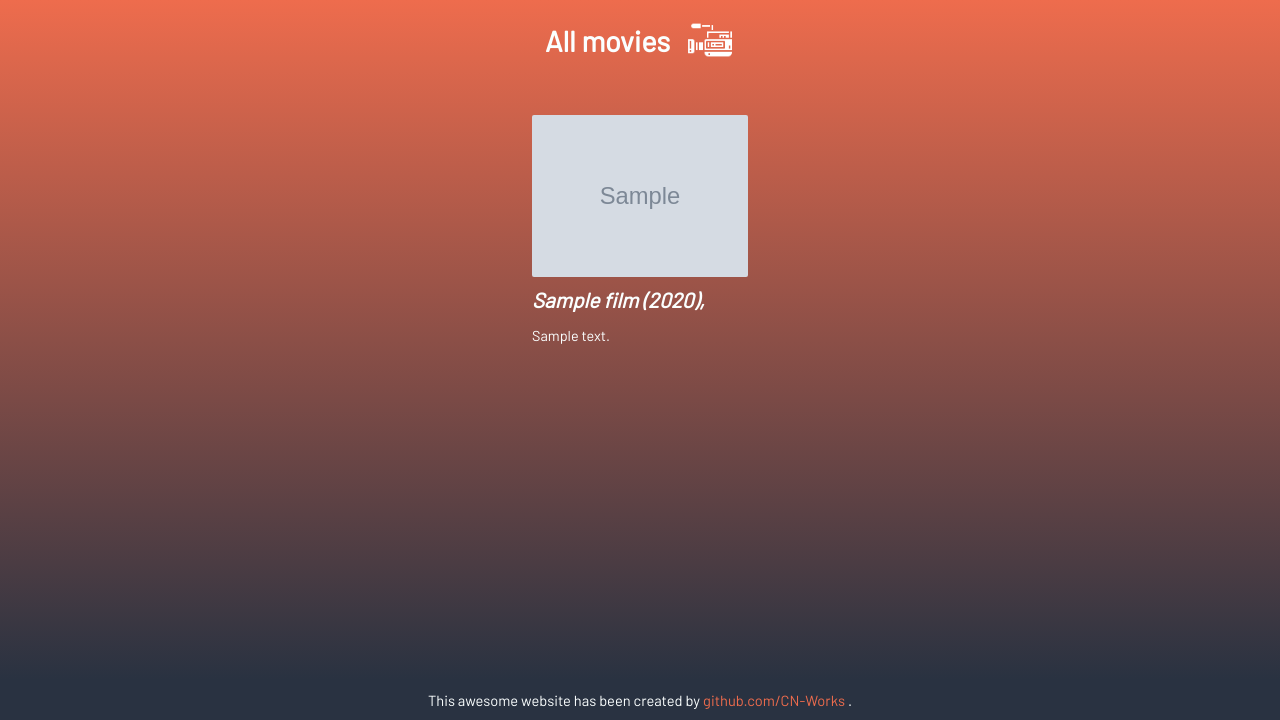
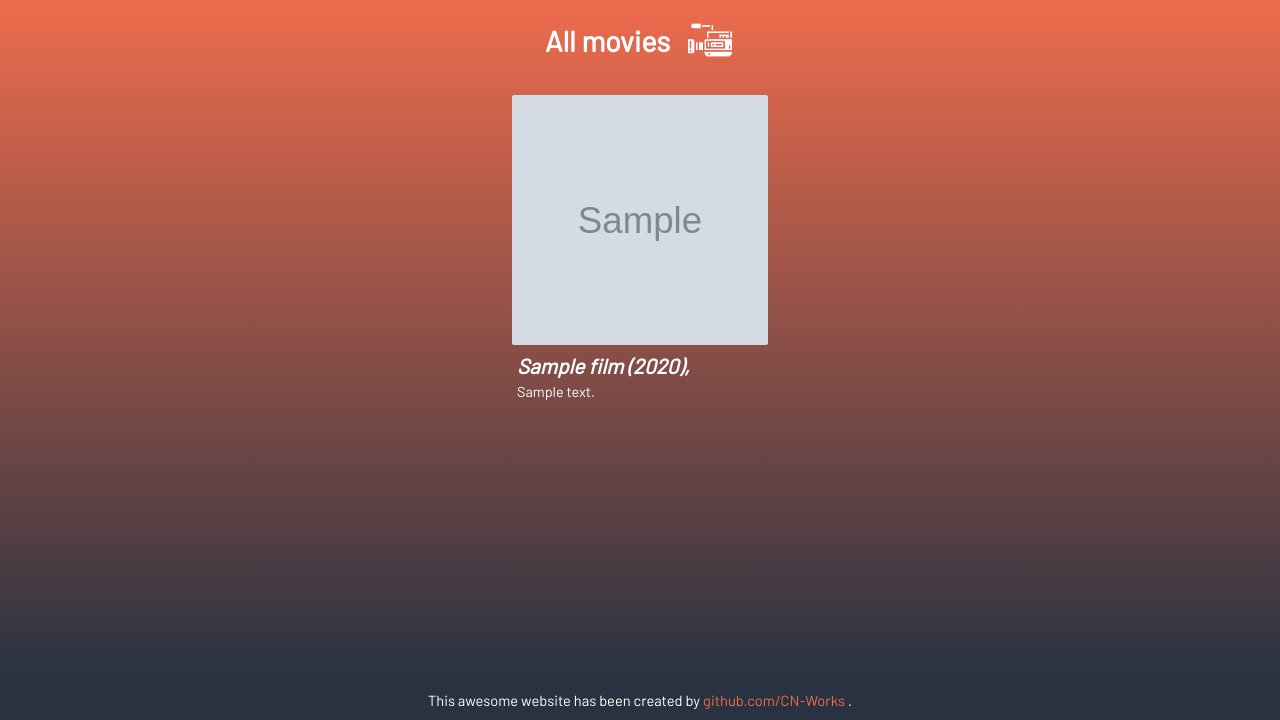
Before and after one commit to CN-Works/Advanced-Cinema-Application, a PHP site: template views/movie/movielisting.php in a window 1280 px wide. Shown: the part 80-800 px from the top of the page. Run offline with PHP 8.4, Linux system fonts and the light colour scheme; the template is opened without the code that fills it: most values are stand-ins (such as "Sample title", 1, 10 or a date in 2020); grey boxes marked "Sample" are stand-in pictures.

Commit message:
Update template.css

```diff
--- a/public/css/template.css
+++ b/public/css/template.css
@@ -204,13 +204,8 @@ footer {
 .movielist-card {
     background-color: #a9a9a900;
     width: 20%;
-    padding: 20px;
     margin: 15px 10px;
     border-radius: 2px;
-
-    display: flex;
-    flex-direction: column;
-    justify-content: center;
 
     gap: 5px;
 
@@ -227,7 +222,7 @@ footer {
 
 .movielist-banner {
     width: 100%;
-    aspect-ratio: 4/3;
+    height: 250px;
     border-radius: 2px;
 }
 
@@ -238,10 +233,13 @@ footer {
     font-style: italic;
     font-weight: bold;
 
+    padding: 0 5px;
+
     margin: 5px 0;
 }
 
 .movielist-card-description {
+    padding: 0 5px;
     font-size: 0.9rem;
     color: var(--main-white);
 
@@ -308,7 +306,7 @@ footer {
 }
 
 .actor-card-image {
-    height: 80%;
+    height: 70%;
     aspect-ratio: 4/3;
 }
 
@@ -406,3 +404,16 @@ footer {
 .genrelist-card-link:visited {
     color: var(--main-white);
 }
+
+/* Producer listing */
+.producerlisting-main {
+    min-height: 85vh;
+    background: linear-gradient(var(--main-orange), var(--main-dark-blue));
+
+    display: flex;
+    flex-direction: column;
+    justify-content: space-evenly;
+
+    padding: 15px 0;
+    gap: 15px;
+}
```
